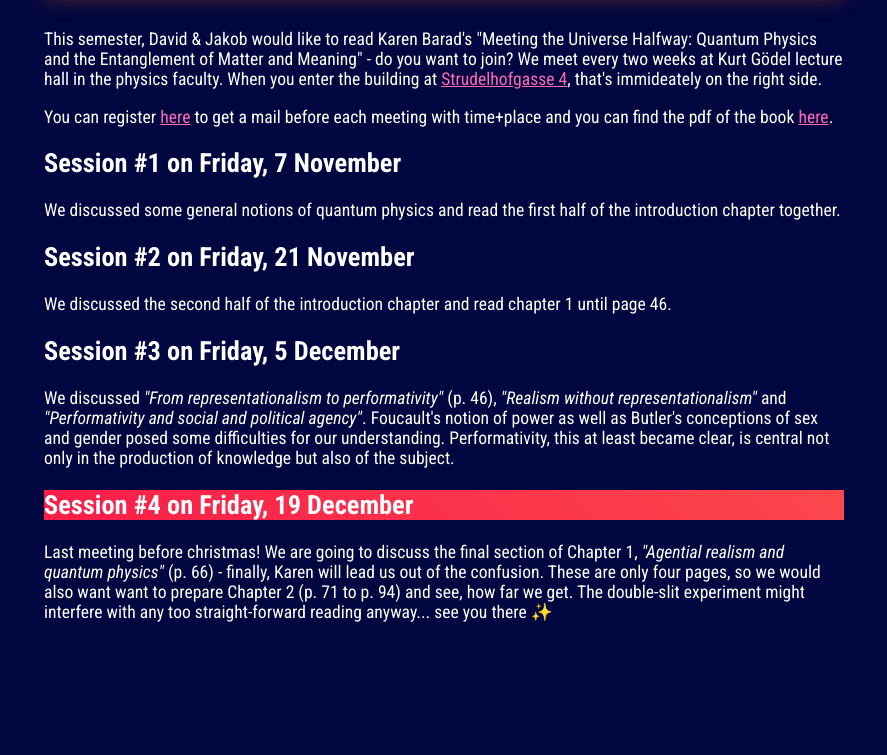
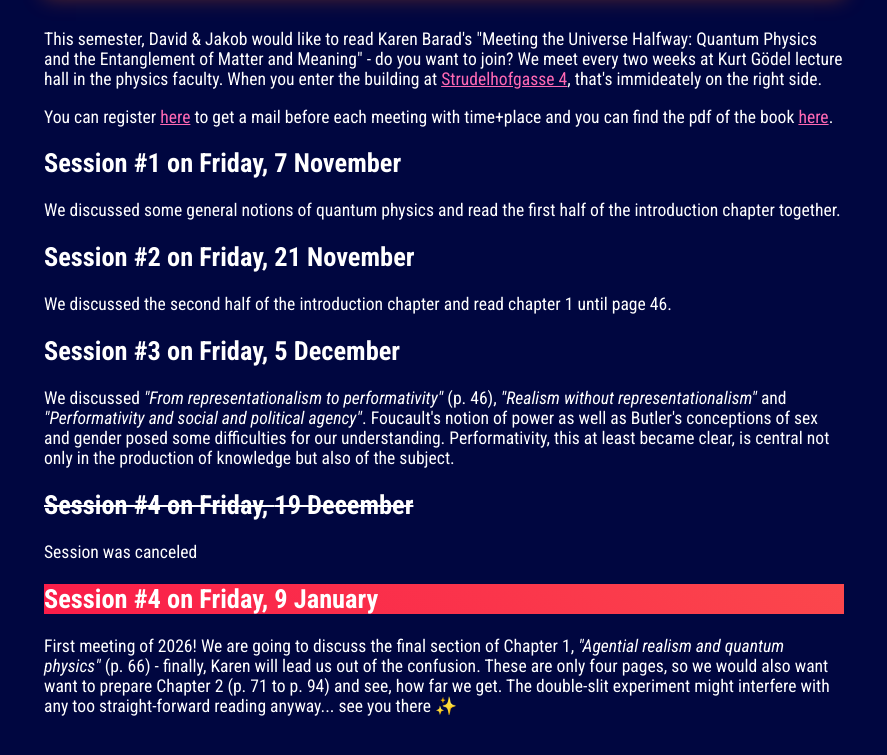
Before and after one commit to GrumpyGoedel/messapparat, a website: page public/index.html in a window 1280 px wide. Shown: the part 395-1150 px from the top of the page, without its empty margins (196-1083 px from the left). Before the commit the page ends 1074 px from the top, so only its background shows below. Drawn offline with Linux system fonts and the light colour scheme; a web font is replaced by a local one.

Commit message:
New session January 9

```diff
--- a/public/index.html
+++ b/public/index.html
@@ -30,8 +30,10 @@
   <p>We discussed <i>"From representationalism to performativity"</i> (p. 46), <i>"Realism without representationalism"</i> and <i>"Performativity and social and political agency"</i>.
     Foucault's notion of power as well as Butler's conceptions of sex and gender posed some difficulties for our understanding. Performativity, this at least became clear, is central
     not only in the production of knowledge but also of the subject.</p>
-  <h2 class="wavy-title">Session #4 on Friday, <span style="white-space: nowrap;">19 December</span></h2>
-  <p>Last meeting before christmas! We are going to discuss the final section of Chapter 1, <i>"Agential realism and quantum physics"</i> (p. 66) - finally, Karen will lead us out
+  <h2><s>Session #4 on Friday, <span style="white-space: nowrap;">19 December</span></s></h2>
+  <p>Session was canceled</p>
+  <h2 class="wavy-title">Session #4 on Friday, <span style="white-space: nowrap;">9 January</span></h2>
+  <p>First meeting of 2026! We are going to discuss the final section of Chapter 1, <i>"Agential realism and quantum physics"</i> (p. 66) - finally, Karen will lead us out
     of the confusion. These are only four pages, so we would also want want to prepare Chapter 2 (p. 71 to p. 94) and see, how far we get. The double-slit experiment might
     interfere with any too straight-forward reading anyway... see you there ✨</p>
 </div>
```
